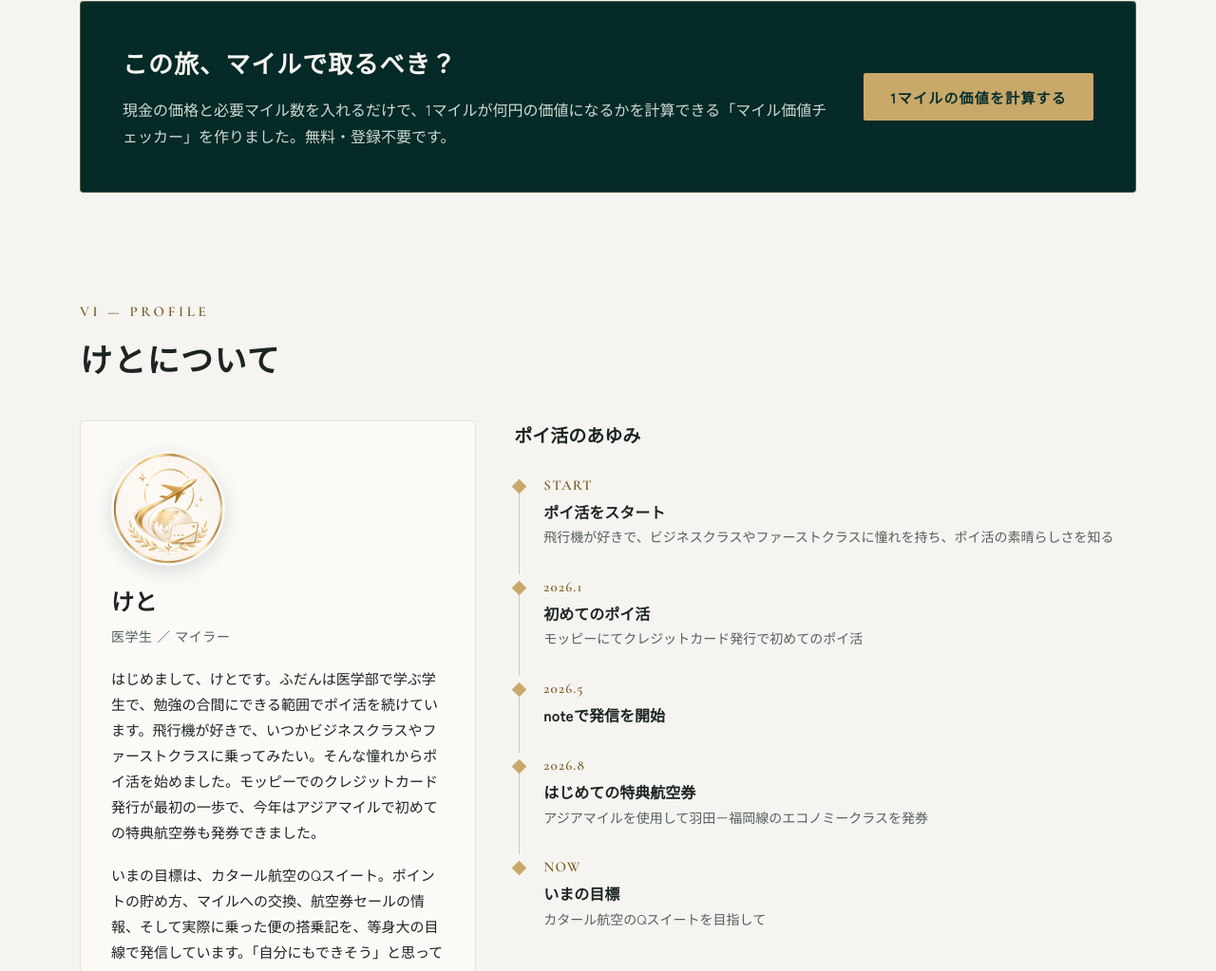
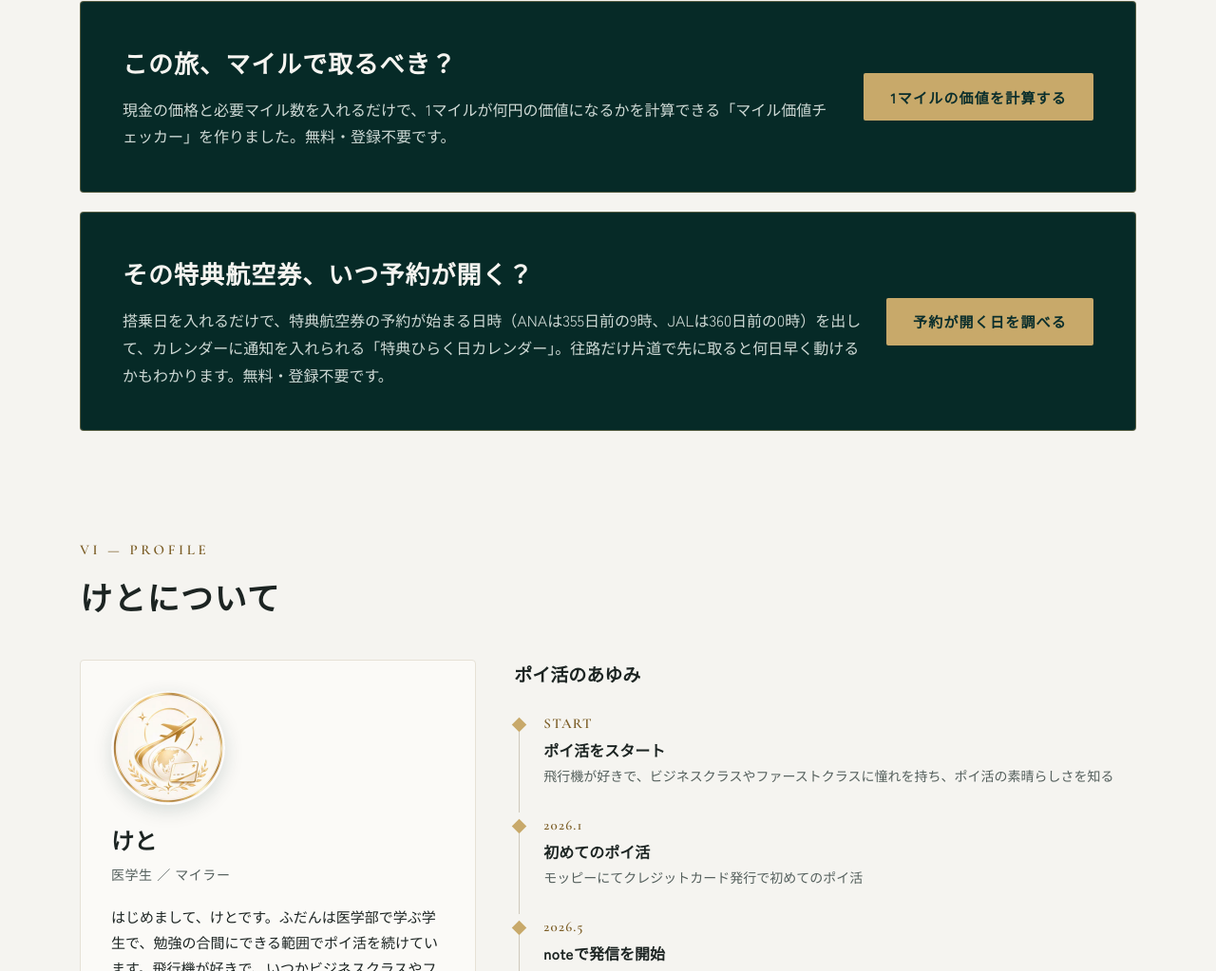
Before and after one commit to medical-mileage/medical-mileage.github.io, a plain HTML site: page index.html in a window 1280 px wide. Shown: the part 4619-5642 px from the top of the page at 95% size. Drawn offline with nearby package versions, Linux system fonts and the light colour scheme; a web font is replaced by a local one.

Commit message:
ハブ：特典ひらく日カレンダーへの案内を追加
Co-Authored-By: Claude Opus 5.5 <noreply@anthropic.com>

```diff
--- a/index.html
+++ b/index.html
@@ -49,7 +49,7 @@
     <a href="#invite">友達紹介リンク</a>
     <a href="#reviews" class="nav-reviews">搭乗記</a>
     <a href="#guide">はじめての方へ</a>
-    <a href="#tool">マイル価値チェッカー</a>
+    <a href="#tool">無料ツール</a>
     <a href="#profile">プロフィール</a>
     <a href="#sns" class="nav-mobile-cta">SNSをフォロー</a>
   </nav>
@@ -177,6 +177,13 @@
     </div>
     <a href="https://mile-value-checker.medical-mileage.workers.dev/" target="_blank" rel="noopener" class="btn-gold">1マイルの価値を計算する</a>
   </div>
+  <div class="cta-band" style="margin-top:20px">
+    <div>
+      <h2 class="serif">その特典航空券、<span style="white-space:nowrap">いつ予約が開く？</span></h2>
+      <p>搭乗日を入れるだけで、特典航空券の予約が始まる日時（ANAは355日前の9時、JALは360日前の0時）を出して、カレンダーに通知を入れられる「特典ひらく日カレンダー」。往路だけ片道で先に取ると何日早く動けるかもわかります。無料・登録不要です。</p>
+    </div>
+    <a href="https://tokuten-hiraku.medical-mileage.workers.dev/" target="_blank" rel="noopener" class="btn-gold">予約が開く日を調べる</a>
+  </div>
 </section>
 
 <section id="profile" class="wrap sec">
```
